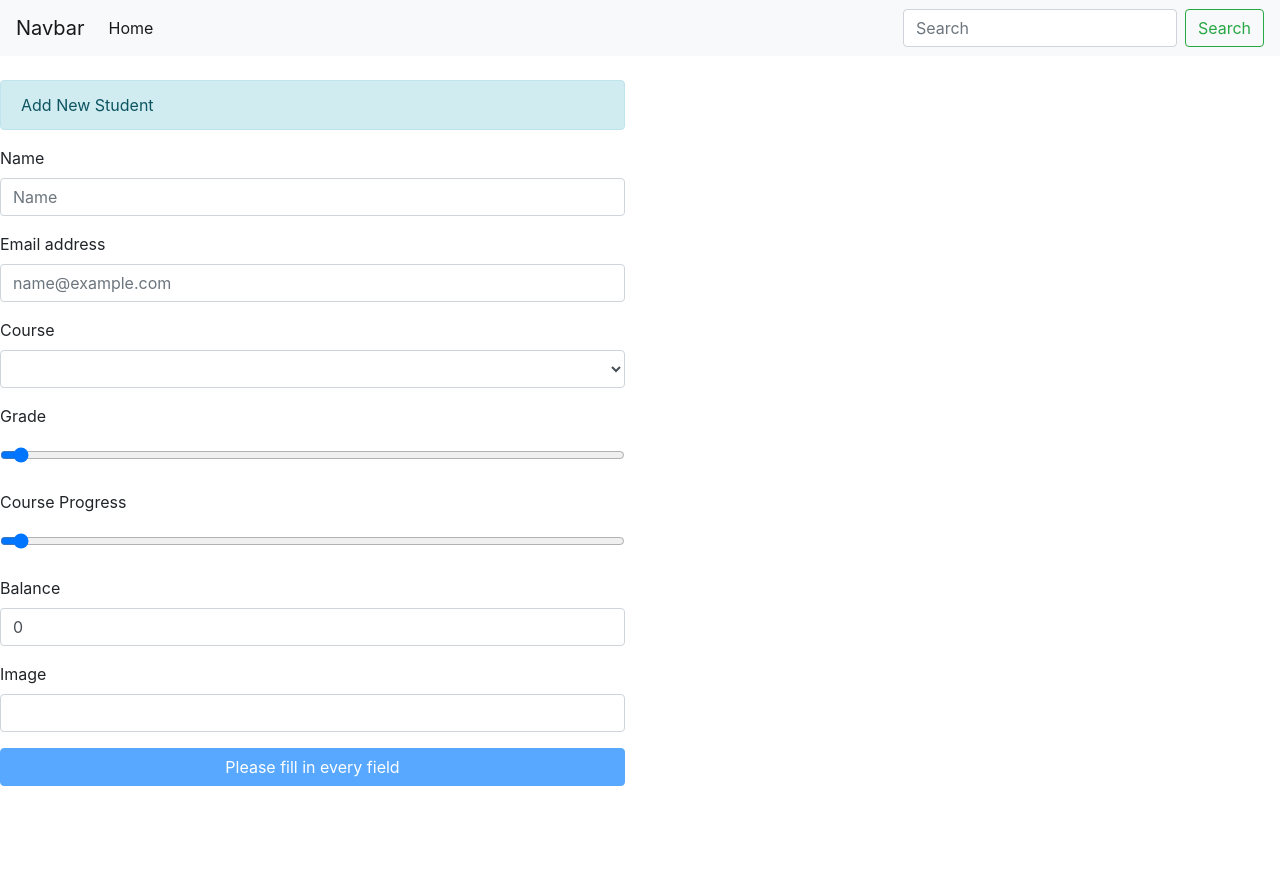
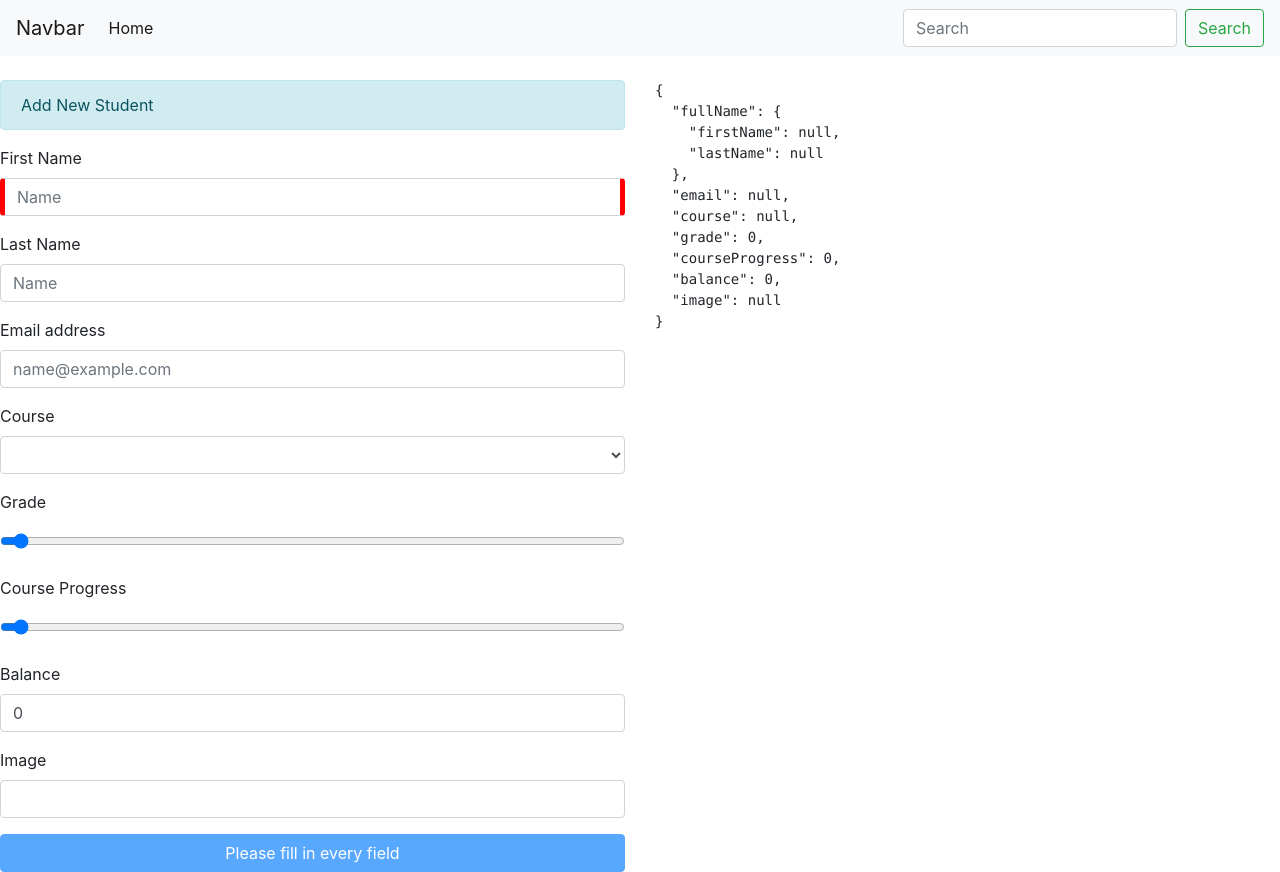
Before and after one commit to Michal0583252668/verint-app, an Angular app: page / in a window 1280 px wide. Before the commit the page ends 800 px from the top, so only its background shows below. Built offline with nearby package versions, Linux system fonts and the light colour scheme.

Commit message:
Nested FormGroup

```diff
--- a/src/app/add-student/add-student.component.html
+++ b/src/app/add-student/add-student.component.html
@@ -4,17 +4,20 @@
       Add New Student
     </div>
       <form [formGroup]="addForm" (ngSubmit)="addNewStudent()" novalidate>
+        <div formGroupName="fullName"
+          [ngClass]="{'input-error': fullName.errors}">
           <div class="form-group">
-          <label for="sname">Name</label>
-          <input type="text" class="form-control" id="sname" placeholder="Name"
-            formControlName="name">
-            <div *ngIf="name.dirty && name.invalid">
-                <div class="text-danger" *ngIf="name.errors.required">
-                    Name is required
+            <label for="sfname">First Name</label>
+            <input type="text" class="form-control" id="sfname" placeholder="Name"
+              formControlName="firstName"
+              [ngClass]="{ 'input-error': firstName.invalid }">
+              <div *ngIf="firstName.dirty && firstName.invalid">
+                  <div class="text-danger" *ngIf="firstName.errors.required">
+                      First Name is required
                   </div>
-                <div *ngIf="name.errors.minlength">
+                  <div *ngIf="firstName.errors.minlength">
                     <div class="text-danger">
-                      Name should be no less than {{ name.errors.minlength.requiredLength }} characters
+                        First Name should be no less than {{ firstName.errors.minlength.requiredLength }} characters
                     </div>
                   </div>
               </div>
@@ -23,6 +26,32 @@
                   <pre>Pristine: {{ addForm.controls.name.pristine }} | Dirty: {{ addForm.controls.name.dirty }}</pre>
                   <pre>Touched: {{ addForm.controls.name.touched }} | Untouched: {{ addForm.controls.name.untouched }}</pre>
               </div>             -->
+          </div>
+          <div class="form-group">
+            <label for="lname">Last Name</label>
+            <input type="text" class="form-control" id="lname" placeholder="Name"
+              formControlName="lastName">
+              <div *ngIf="lastName.dirty && lastName.invalid">
+                  <div class="text-danger" *ngIf="lastName.errors.required">
+                      Last Name is required
+                  </div>
+                  <div *ngIf="lastName.errors.minlength">
+                    <div class="text-danger">
+                        Last Name should be no less than {{ lastName.errors.minlength.requiredLength }} characters
+                    </div>
+                  </div>
+              </div>
+              <!-- <div>
+                  <pre>Valid: {{ addForm.controls.name.valid }} | Invalid: {{ addForm.controls.name.invalid }}</pre>
+                  <pre>Pristine: {{ addForm.controls.name.pristine }} | Dirty: {{ addForm.controls.name.dirty }}</pre>
+                  <pre>Touched: {{ addForm.controls.name.touched }} | Untouched: {{ addForm.controls.name.untouched }}</pre>
+              </div>             -->
+          </div>
+          <div *ngIf="fullName.errors?.whereIsSymon">
+              <div class="text-danger">
+                  {{ fullName.errors.whereIsSymon }}
+              </div>
+          </div>
         </div>
         <div class="form-group">
           <label for="semail">Email address</label>
@@ -83,7 +112,7 @@
       </button>
       </form>
     </div>
-    <!-- <div class="col-md-4">
+    <div class="col-md-4">
       <pre>{{ addForm.value | json }} </pre>
-    </div> -->
     </div>
+</div>
--- a/src/app/add-student/add-student.component.ts
+++ b/src/app/add-student/add-student.component.ts
@@ -12,7 +12,9 @@ export class AddStudentComponent {
 
   addForm:FormGroup;
 
-  get name() { return this.addForm.controls.name; }
+  get fullName() { return this.addForm.controls.fullName; }
+  get firstName() { return (this.addForm.controls.fullName as FormGroup).controls.firstName; }
+  get lastName() { return (this.addForm.controls.fullName as FormGroup).controls.lastName; }
   get email() { return this.addForm.controls.email; }
   get course() { return this.addForm.controls.course; }
   get balance() { return this.addForm.controls.balance; }
@@ -21,7 +23,10 @@ export class AddStudentComponent {
 
   constructor() {
     this.addForm = new FormGroup({
-      name: new FormControl(null, [Validators.required, Validators.minLength(3)]),
+      fullName: new FormGroup({
+        firstName: new FormControl(null, [Validators.required, Validators.minLength(3)]),
+        lastName: new FormControl(null, [Validators.required, Validators.minLength(2)]),
+      }, VerintValidators.fullNameIsSymonCohen()),
       email: new FormControl(null,
           [Validators.required, Validators.pattern(/^\S+@\S+$/),
             VerintValidators.domainEmailValidator('gmail') ]),
--- a/src/app/models/validators/VerintValidators.ts
+++ b/src/app/models/validators/VerintValidators.ts
@@ -1,4 +1,4 @@
-import { AbstractControl, ValidationErrors } from "@angular/forms";
+import { AbstractControl, ValidationErrors, FormGroup } from "@angular/forms";
 
 export class VerintValidators {
     static domainEmailValidator(domain:string) {
@@ -18,4 +18,24 @@ export class VerintValidators {
             return null;
         }
     }
+
+    static fullNameIsSymonCohen(){
+        return (control:FormGroup): ValidationErrors | null => {
+            const fname:string = control.controls.firstName.value,
+                  lname:string = control.controls.lastName.value;
+
+            console.log(fname, lname);
+
+            if(!fname || !lname) return null;
+
+            if(!fname.toLowerCase().includes('symon') ||
+               !lname.toLowerCase().includes('cohen')){
+                return {
+                    'whereIsSymon': 'Symon Cohen is missing'
+                }
+            }
+
+            return null;
+        }
+    }
 }
--- a/src/styles.css
+++ b/src/styles.css
@@ -1 +1,6 @@
 /* You can add global styles to this file, and also import other style files */
+
+.input-error{
+    border-left: 5px solid red !important;
+    border-right: 5px solid red !important;
+}
```
Lines whose indentation alone changed are shown as unchanged.
